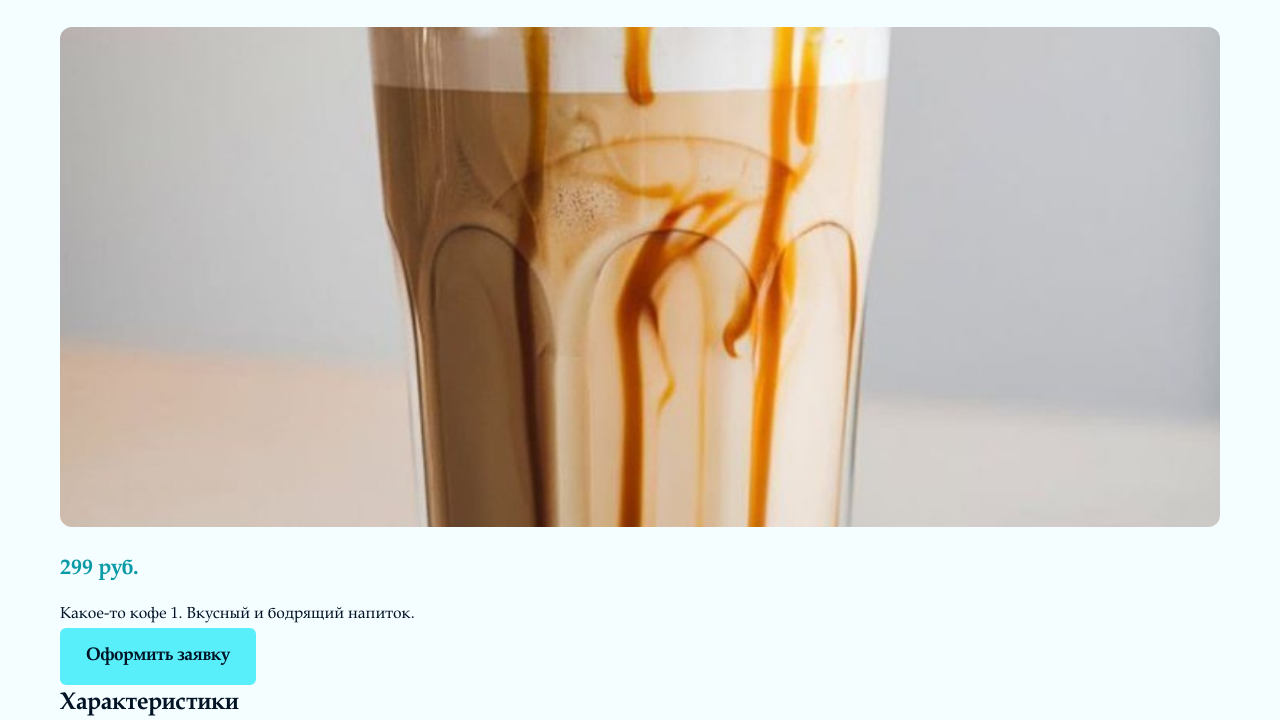
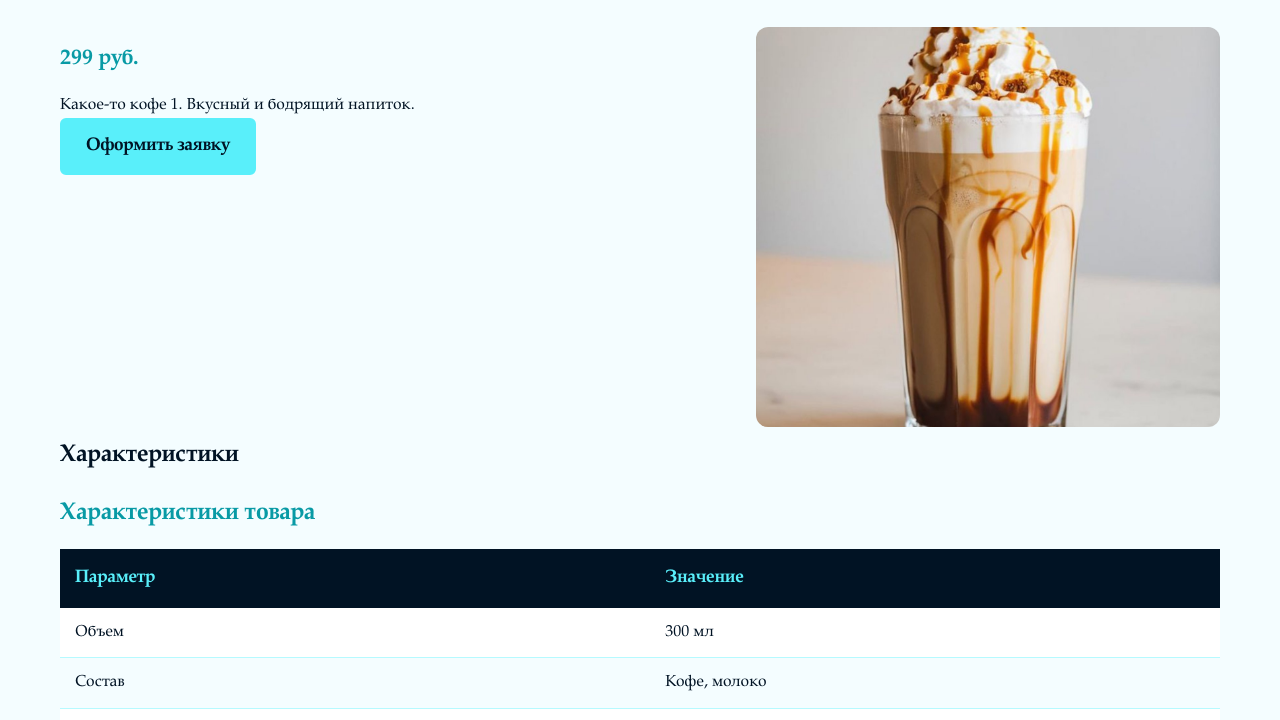
Before and after one commit to Nene0090/kr3-responsive-shop, a plain HTML site: page product.html in a window 1280 px wide. Shown: the part 214-934 px from the top of the page. Drawn offline with Linux system fonts and the light colour scheme.

Commit message:
fix: update

```diff
--- a/css/responsive.css
+++ b/css/responsive.css
@@ -23,7 +23,16 @@
   .hero-title { font-size: 64px; }
   .carousel-container { flex: 1; max-width: 600px; margin: 0; }
 
-  .product-detail { flex-direction: row; gap: 40px; }
-  .product-image { flex: 0 0 50%; }
-  .product-info { flex: 1; }
+  .product-detail {
+    display: flex;
+    flex-direction: row;
+    gap: 40px;
+    align-items: flex-start;
+  }
+  .product-info {
+    flex: 1;
+  }
+  .product-image {
+    flex: 0 0 40%;
+  }
 }
--- a/css/style.css
+++ b/css/style.css
@@ -94,31 +94,35 @@ main { flex: 1; }
   font-size: 18px;
   text-align: center;
 }
-.btn:hover { background: transparent; color: var(--color-primary-dark); }
+.btn:hover { background: var(--color-surface); color: var(--color-primary); }
 
+/* HERO-БЛОК (ТЕПЕРЬ БЕЛЫЙ) */
 .hero-section {
   min-height: 100vh;
   display: flex;
   flex-direction: column;
-  background: var(--color-surface);
-  color: var(--color-border);
+  background: #ffffff;
+  color: var(--color-text);
   padding: 40px 20px;
 }
 .hero-content {
   text-align: center;
   margin-bottom: 30px;
 }
-.hero-title { font-size: 48px; color: var(--color-primary); margin-bottom: 10px; }
-.hero-desc { font-size: 22px; margin-bottom: 25px; }
+.hero-title { font-size: 48px; color: var(--color-primary-dark); margin-bottom: 10px; }
+.hero-desc { font-size: 22px; margin-bottom: 25px; color: var(--color-text); }
 
+/* КАРУСЕЛЬ */
 .carousel-container { position: relative; max-width: 800px; margin: 0 auto; width: 100%; overflow: hidden; border-radius: 12px; }
 .carousel-track { display: flex; transition: transform 0.5s ease-in-out; }
 .carousel-item { min-width: 100%; position: relative; }
 .carousel-img { width: 100%; height: 400px; object-fit: cover; display: block; }
 .carousel-caption {
   position: absolute; bottom: 15px; left: 15px;
-  background: rgba(1,19,36,0.8); color: var(--color-primary);
+  background: #ffffff;
+  color: var(--color-surface);
   padding: 6px 12px; border-radius: 4px; font-weight: bold;
+  box-shadow: 0 2px 8px rgba(0,0,0,0.15);
 }
 .carousel-controls { display: flex; justify-content: center; gap: 20px; margin-top: 15px; }
 .carousel-btn {
@@ -126,24 +130,28 @@ main { flex: 1; }
   font-size: 24px; width: 50px; height: 50px; border-radius: 50%; cursor: pointer;
 }
 
+/* БЛОК О НАС (ТЕПЕРЬ ТЕМНЫЙ) */
 .info-section {
   display: flex;
   flex-direction: column;
-  background: #fff;
+  background: var(--color-surface);
+  color: var(--color-border);
   width: 100%;
 }
 .info-img-container { width: 100%; height: 300px; }
 .info-img { width: 100%; height: 100%; object-fit: cover; display: block; }
 .info-content { padding: 40px 20px; max-width: 800px; margin: 0 auto; }
-.info-content h2 { color: var(--color-primary-dark); margin-bottom: 15px; font-size: 28px; }
+.info-content h2 { color: var(--color-primary); margin-bottom: 15px; font-size: 28px; }
 .info-list { margin-left: 20px; margin-bottom: 30px; font-size: 18px; }
 
+/* СЕКЦИЯ ПОПУЛЯРНЫХ ТОВАРОВ */
 .popular-section { padding: 40px 20px; max-width: 1200px; margin: 0 auto; }
 .popular-section h2 { text-align: center; margin-bottom: 30px; font-size: 32px; }
 .products-grid { display: grid; grid-template-columns: 1fr; gap: 20px; }
 .product-card { background: #fff; padding: 25px; border-radius: 10px; border: 1px solid var(--color-border); text-align: center; box-shadow: 0 4px 10px rgba(0,0,0,0.05); }
 .price { font-weight: bold; font-size: 22px; color: var(--color-primary-dark); margin: 15px 0; }
 
+/* ФОРМЫ */
 .order-form { display: grid; gap: 20px; background: #fff; padding: 30px; border-radius: 10px; border: 1px solid var(--color-border); }
 .form-group { display: flex; flex-direction: column; gap: 8px; }
 .order-form input, .order-form select, .order-form textarea {
@@ -151,11 +159,47 @@ main { flex: 1; }
 }
 .checkbox-label { display: flex; align-items: center; gap: 10px; font-size: 16px; }
 
+/* КОНТАКТЫ */
 .contacts-layout { display: flex; flex-direction: column; gap: 30px; margin-top: 20px; }
 .contact-info, .contact-feedback { background: #fff; padding: 30px; border-radius: 10px; border: 1px solid var(--color-border); }
 .contact-info h2, .contact-feedback h2 { margin-bottom: 20px; color: var(--color-primary-dark); }
 
+/* КАРТИНКИ */
 .card-img { width: 100%; height: 200px; object-fit: cover; border-radius: 8px; margin-bottom: 15px; }
-.main-img { width: 100%; max-height: 500px; object-fit: cover; border-radius: 12px; }
+.main-img { width: 100%; max-height: 400px; object-fit: cover; border-radius: 12px; }
 
+/* ПОДВАЛ */
 .site-footer { background: var(--color-surface); color: var(--color-border); text-align: center; padding: 30px 20px; }
+
+/* СТИЛЬНАЯ ТАБЛИЦА ХАРАКТЕРИСТИК */
+.styled-table {
+  width: 100%;
+  border-collapse: collapse;
+  margin-top: 20px;
+}
+
+.styled-table th {
+  background-color: var(--color-surface);
+  color: var(--color-primary);
+  padding: 15px;
+  text-align: left;
+  font-size: 18px;
+}
+
+.styled-table td {
+  padding: 12px 15px;
+  border-bottom: 1px solid var(--color-border);
+  background-color: #fff;
+}
+
+.styled-table tr:nth-child(even) td {
+  background-color: #f4fdff;
+}
+
+.styled-table caption {
+  text-align: left;
+  font-size: 24px;
+  font-weight: bold;
+  color: var(--color-primary-dark);
+  margin-bottom: 15px;
+}
--- a/product.html
+++ b/product.html
@@ -1,11 +1,11 @@
 <!doctype html>
 <html lang="ru">
   <head>
-  <meta charset="UTF-8">
-  <meta name="viewport" content="width=device-width, initial-scale=1.0">
+    <meta charset="UTF-8" />
+    <meta name="viewport" content="width=device-width, initial-scale=1.0" />
     <title>Star Hit Cafe — Товар</title>
-  <link rel="stylesheet" href="css/style.css">
-  <link rel="stylesheet" href="css/responsive.css">
+    <link rel="stylesheet" href="css/style.css" />
+    <link rel="stylesheet" href="css/responsive.css" />
   </head>
   <body>
     <a class="skip-link" href="#main">Перейти к основному содержимому</a>
@@ -28,22 +28,28 @@
       <h1 class="page-title" id="productTitle">Загрузка...</h1>
 
       <div class="product-detail">
-      <div class="product-image">
-        <img src="" alt="" id="productImage" class="main-img">
-      </div>
         <div class="product-info">
           <p class="price" id="productPrice"></p>
           <p id="productDesc"></p>
           <a href="order.html" class="btn" id="orderBtn">Оформить заявку</a>
         </div>
+
+        <div class="product-image">
+          <img src="" alt="" id="productImage" class="main-img" />
+        </div>
       </div>
 
       <h2>Характеристики</h2>
       <div class="table-wrapper">
-      <table class="product-table">
-        <caption>Характеристики товара</caption>
+        <table class="product-table styled-table">
+          <caption>
+            Характеристики товара
+          </caption>
           <thead>
-          <tr><th>Параметр</th><th>Значение</th></tr>
+            <tr>
+              <th>Параметр</th>
+              <th>Значение</th>
+            </tr>
           </thead>
           <tbody id="productSpecs"></tbody>
         </table>
```
Also changed, not shown: images/cursor-hover.png, images/cursor-normal.png, lighthouse/Снимок экрана 2026-11-03 110550.png (added), 1 other file. Lines whose indentation alone changed are shown as unchanged.
